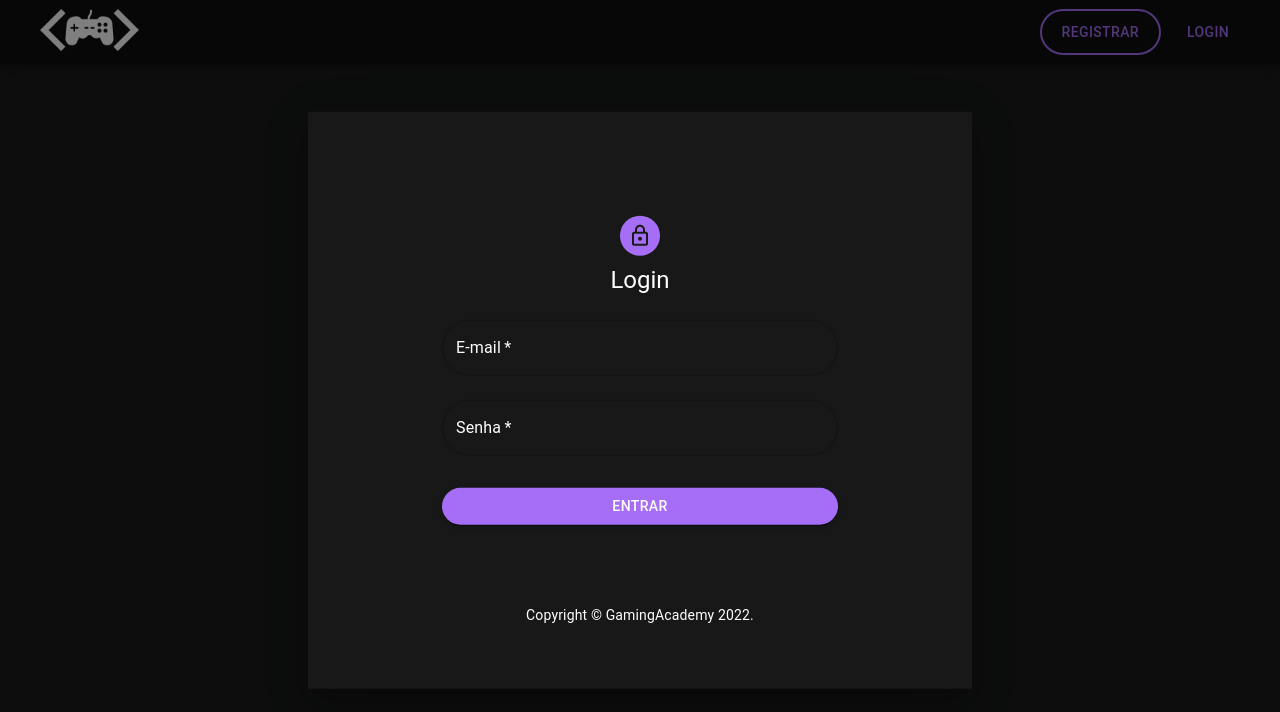
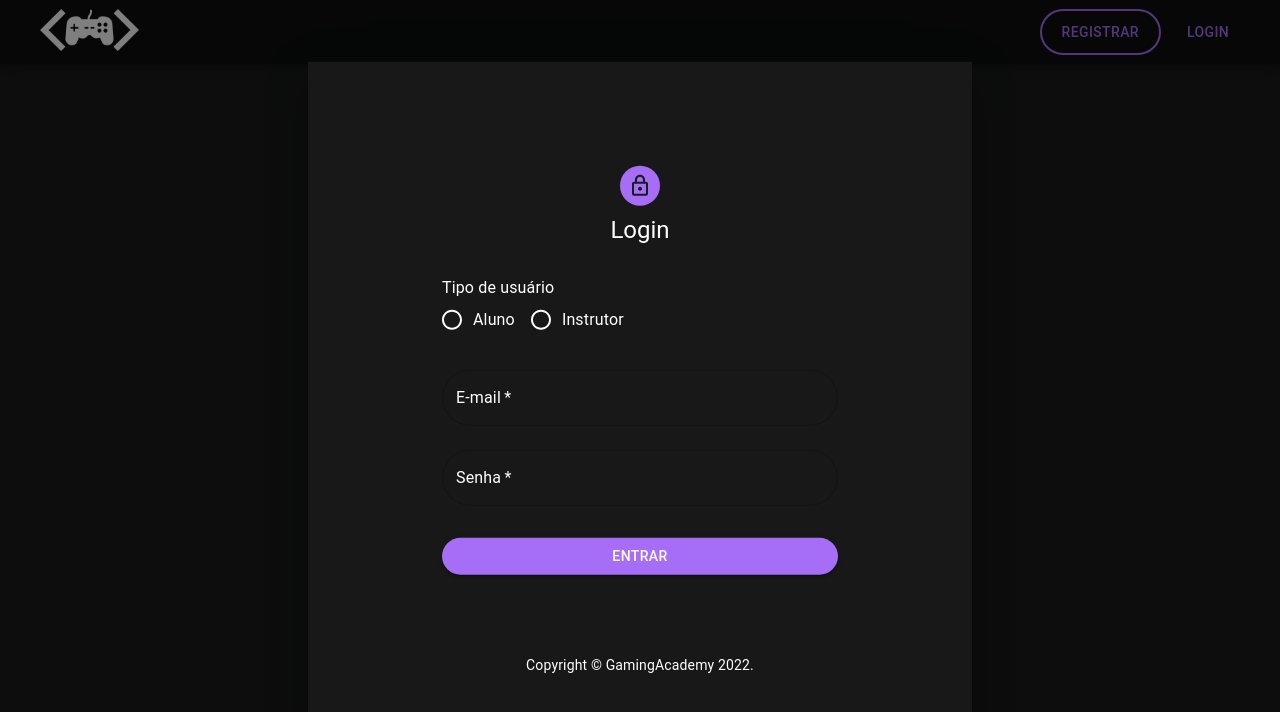
Before and after one commit to jovnascimento/gaming-academy-frontend, a React (Create React App) app: page / in a window 1280 px wide. Both pictures are taken after a click on the button "LOGIN". Shown: the top 712 px of the page. Built offline with nearby package versions, Linux system fonts and the light colour scheme.

Commit message:
feat: add instructor login

```diff
--- a/src/domain/models/Instructor.ts
+++ b/src/domain/models/Instructor.ts
@@ -2,6 +2,7 @@ export interface Instructor {
   id: string;
   created_at: Date;
   updated_at: Date;
+  name: string;
   email: string;
   password: string;
   bio: string;
--- a/src/infra/webClients/InstructorsWebClient.ts
+++ b/src/infra/webClients/InstructorsWebClient.ts
@@ -21,12 +21,12 @@ export class InstructorsWebClient implements IInstructorsWebClient {
   }
 
   async login(email: string, password: string): Promise<LoginResponse> {
-    const response = await this.axios.post("/me", { email, password });
+    const response = await this.axios.post("/login", { email, password });
     return response.data;
   }
 
   async authenticate(token: string): Promise<AutenticateResponse> {
-    const response = await this.axios.get("/authenticate", {
+    const response = await this.axios.get("/me", {
       headers: {
         Authorization: token,
       },
@@ -34,7 +34,7 @@ export class InstructorsWebClient implements IInstructorsWebClient {
     return response.data;
   }
 
-  async registration(user: Instructor): Promise<RegistrationResponse> {
+  async registration(user: Partial<Instructor>): Promise<RegistrationResponse> {
     const response = await this.axios.post("/registration", user);
     return response.data;
   }
--- a/src/presentation/shared/components/signin/SignIn.tsx
+++ b/src/presentation/shared/components/signin/SignIn.tsx
@@ -9,6 +9,8 @@ import Container from "@mui/material/Container";
 import { validateEmail } from "../../../../domain/validators/Email/EmailValidator";
 import { UsersWebClient } from "../../../../infra/webClients/UsersWebClient";
 import { useAppContext } from "../../contexts";
+import { FormControlLabel, FormLabel, Radio, RadioGroup } from "@mui/material";
+import { InstructorsWebClient } from "../../../../infra/webClients/InstructorsWebClient";
 
 function Copyright(props: any) {
   return (
@@ -29,6 +31,12 @@ export default function SignIn(props: SignInProps) {
 
   const appContext = useAppContext();
 
+  const [userType, setUserType] = React.useState<string | null>(null);
+
+  const handleUserTypeChange = (event: React.ChangeEvent<HTMLInputElement>) => {
+    setUserType((event.target as HTMLInputElement).value);
+  };
+
   const handleSubmit = async (event: React.FormEvent<HTMLFormElement>) => {
     event.preventDefault();
     const data = new FormData(event.currentTarget);
@@ -42,24 +50,54 @@ export default function SignIn(props: SignInProps) {
       return;
     }
 
+    if (userType === "aluno") {
       const usersWebClient = new UsersWebClient();
       const loginResponse = await usersWebClient.login(formEmail, formPassword);
 
-    if(!loginResponse.status) {
+      if (!loginResponse.status) {
         alert("Usuário ou senha inválidos");
         return;
       }
 
-    if(!loginResponse.data) {
+      if (!loginResponse.data) {
         alert("Usuário ou senha inválidos");
         return;
       }
 
       localStorage.setItem("token", loginResponse.data.token);
       localStorage.setItem("user", JSON.stringify(loginResponse.data.user));
+      localStorage.setItem("type", "aluno");
 
       appContext.setToken(loginResponse.data.token);
       appContext.setUser(loginResponse.data.user);
+      appContext.setType("aluno");
+    }
+
+    if (userType === "instrutor") {
+      const instructorsWebClient = new InstructorsWebClient();
+      const loginResponse = await instructorsWebClient.login(
+        formEmail,
+        formPassword
+      );
+
+      if (!loginResponse.status) {
+        alert("Usuário ou senha inválidos");
+        return;
+      }
+
+      if (!loginResponse.data) {
+        alert("Usuário ou senha inválidos");
+        return;
+      }
+
+      localStorage.setItem("token", loginResponse.data.token);
+      localStorage.setItem("user", JSON.stringify(loginResponse.data.user));
+      localStorage.setItem("type", "instrutor");
+
+      appContext.setToken(loginResponse.data.token);
+      appContext.setUser(loginResponse.data.user);
+      appContext.setType("instrutor");
+    }
 
     onFormFinish();
   };
@@ -80,6 +118,22 @@ export default function SignIn(props: SignInProps) {
         <Typography component="h1" variant="h5">
           Login
         </Typography>
+        <Box sx={{ margin: "30px 0 5px 0", width: "100%" }}>
+          <FormLabel>Tipo de usuário</FormLabel>
+          <RadioGroup
+            row
+            name="type"
+            value={userType}
+            onChange={handleUserTypeChange}
+          >
+            <FormControlLabel value="aluno" control={<Radio />} label="Aluno" />
+            <FormControlLabel
+              value="instrutor"
+              control={<Radio />}
+              label="Instrutor"
+            />
+          </RadioGroup>
+        </Box>
         <Box component="form" onSubmit={handleSubmit} noValidate sx={{ mt: 1 }}>
           <TextField
             margin="normal"
--- a/src/presentation/shared/components/signup/SignUp.tsx
+++ b/src/presentation/shared/components/signup/SignUp.tsx
@@ -9,6 +9,8 @@ import Container from "@mui/material/Container";
 import { UsersWebClient } from "../../../../infra/webClients/UsersWebClient";
 import { validateEmail } from "../../../../domain/validators/Email/EmailValidator";
 import { validatePassword } from "../../../../domain/validators/Password/PasswordValidator";
+import { FormControlLabel, FormLabel, Radio, RadioGroup } from "@mui/material";
+import { InstructorsWebClient } from "../../../../infra/webClients/InstructorsWebClient";
 
 function Copyright(props: any) {
   return (
@@ -27,6 +29,12 @@ interface SignUpProps {
 export default function SignUp(props: SignUpProps) {
   const { onFormFinish } = props;
 
+  const [userType, setUserType] = React.useState<string | null>(null);
+
+  const handleUserTypeChange = (event: React.ChangeEvent<HTMLInputElement>) => {
+    setUserType((event.target as HTMLInputElement).value);
+  };
+
   const handleSubmit = async (event: React.FormEvent<HTMLFormElement>) => {
     event.preventDefault();
     const data = new FormData(event.currentTarget);
@@ -35,6 +43,11 @@ export default function SignUp(props: SignUpProps) {
     const formEmail = data.get("email")?.toString() ?? "";
     const formPassword = data.get("password")?.toString() ?? "";
     const formConfirmPassword = data.get("confirmPassword")?.toString() ?? "";
+
+    if (!userType) {
+      alert("Selecione o tipo de usuário");
+      return;
+    }
 
     if (!formName) {
       alert("Nome é obrigatório");
@@ -74,6 +87,7 @@ export default function SignUp(props: SignUpProps) {
       return;
     }
 
+    if (userType === "aluno") {
       const usersWebClient = new UsersWebClient();
       const registrationResponse = await usersWebClient.registration({
         name: formName,
@@ -85,6 +99,23 @@ export default function SignUp(props: SignUpProps) {
         alert("Usuário já existe");
         return;
       }
+    }
+
+    if (userType === "instrutor") {
+      const instructorsWebClient = new InstructorsWebClient();
+      const registrationResponse = await instructorsWebClient.registration({
+        name: formName,
+        email: formEmail,
+        password: formPassword,
+        bio: "Professor da Gaming Academy com anos de experiência no desenvolvimento de jogos",
+        avatar: "https://i.pravatar.cc/300",
+      });
+
+      if (!registrationResponse.status) {
+        alert("Usuário já existe");
+        return;
+      }
+    }
 
     alert("Usuário cadastrado com sucesso");
     onFormFinish();
@@ -94,7 +125,7 @@ export default function SignUp(props: SignUpProps) {
     <Container component="main" maxWidth="xs">
       <Box
         sx={{
-          marginTop: 8,
+          marginTop: 2,
           display: "flex",
           flexDirection: "column",
           alignItems: "center",
@@ -106,6 +137,22 @@ export default function SignUp(props: SignUpProps) {
         <Typography component="h1" variant="h5">
           Crie sua conta
         </Typography>
+        <Box sx={{ margin: "30px 0 5px 0", width: "100%" }}>
+          <FormLabel>Tipo de usuário</FormLabel>
+          <RadioGroup
+            row
+            name="type"
+            value={userType}
+            onChange={handleUserTypeChange}
+          >
+            <FormControlLabel value="aluno" control={<Radio />} label="Aluno" />
+            <FormControlLabel
+              value="instrutor"
+              control={<Radio />}
+              label="Instrutor"
+            />
+          </RadioGroup>
+        </Box>
         <Box component="form" onSubmit={handleSubmit} noValidate sx={{ mt: 1 }}>
           <TextField
             margin="normal"
--- a/src/presentation/shared/contexts/AppContext.tsx
+++ b/src/presentation/shared/contexts/AppContext.tsx
@@ -4,9 +4,11 @@ import { User } from "../../../domain/models/User";
 interface IAppContext {
   token: string | null;
   user: User | null;
+  type: "aluno" | "instrutor" | null;
 
   setToken: (token: string | null) => void;
   setUser: (user: User | null) => void;
+  setType: (type: "aluno" | "instrutor" | null) => void;
 }
 
 const AppContext = createContext({} as IAppContext);
@@ -20,12 +22,17 @@ export const AppContextProvider: React.FC<{ children: React.ReactNode }> = ({
   const [user, setUser] = React.useState<User | null>(
     JSON.parse(localStorage.getItem("user") ?? "null")
   );
+  const [type, setType] = React.useState<"aluno" | "instrutor" | null>(
+    (localStorage.getItem("type") as "aluno" | "instrutor") ?? null
+  );
 
   const context: IAppContext = {
     token,
     user,
+    type,
     setToken,
     setUser,
+    setType,
   };
 
   return <AppContext.Provider value={context}>{children}</AppContext.Provider>;
```
Lines whose indentation alone changed are shown as unchanged.
